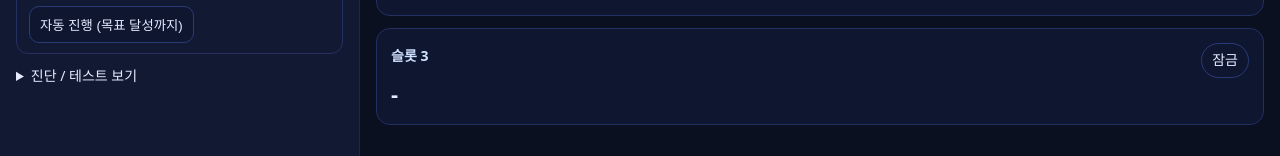
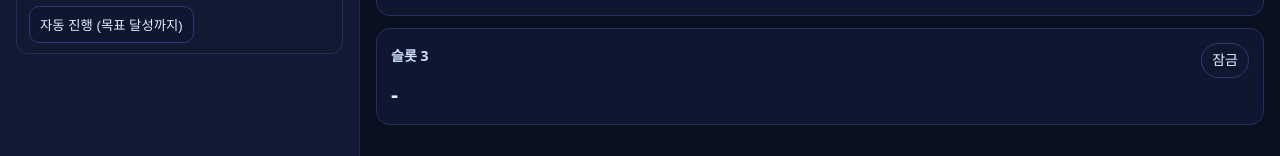
Before and after one commit to moadocs/maple_hangul_medal, a plain HTML site: page index.html in a window 1280 px wide. Shown: the part 311-467 px from the top of the page. Drawn offline with Linux system fonts and the light colour scheme.

Commit message:
Update index.html

```diff
--- a/index.html
+++ b/index.html
@@ -51,7 +51,7 @@
           <button id="btnAuto">자동 진행 (목표 달성까지)</button>
         </div>
       </fieldset>
-      <details style={{display: "none"}}>
+      <details style="display: none">
         <summary>진단 / 테스트 보기</summary>
         <pre id="testOutput">(아직 실행 전)</pre>
       </details>
```
